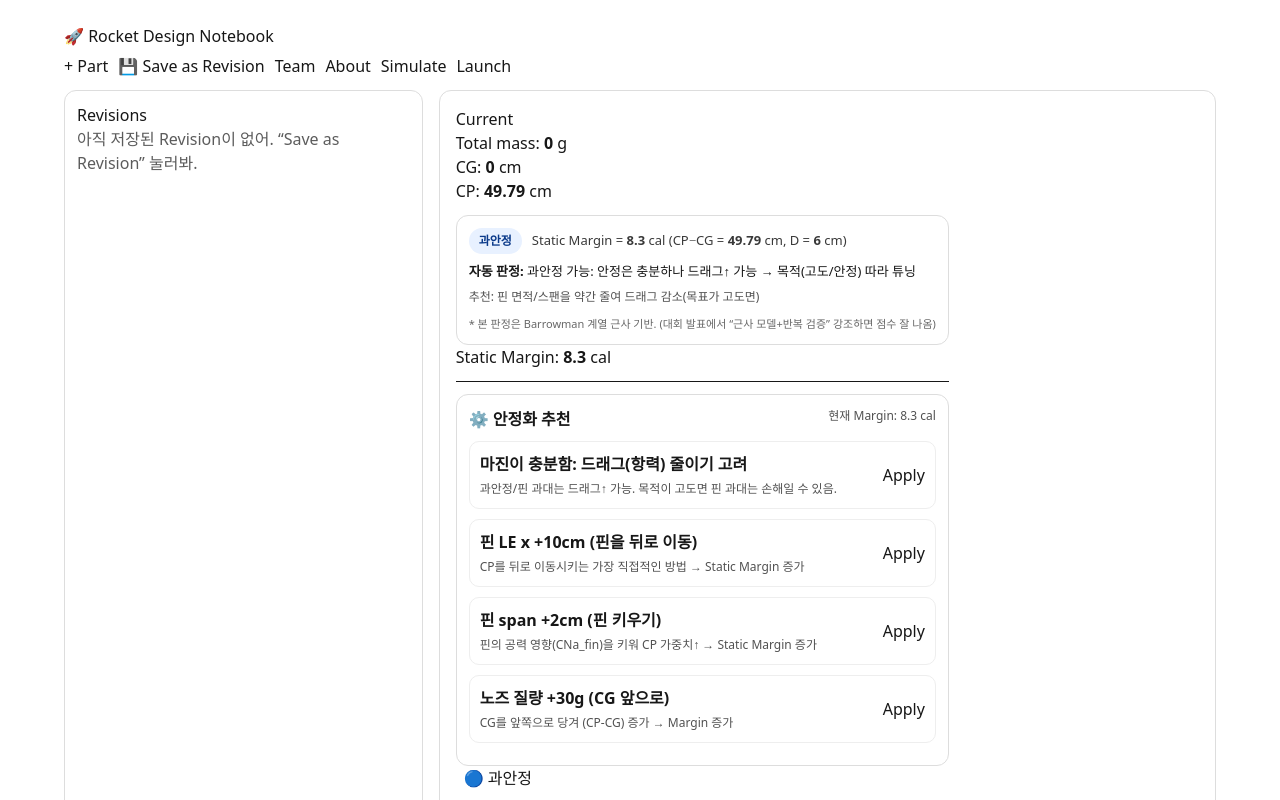
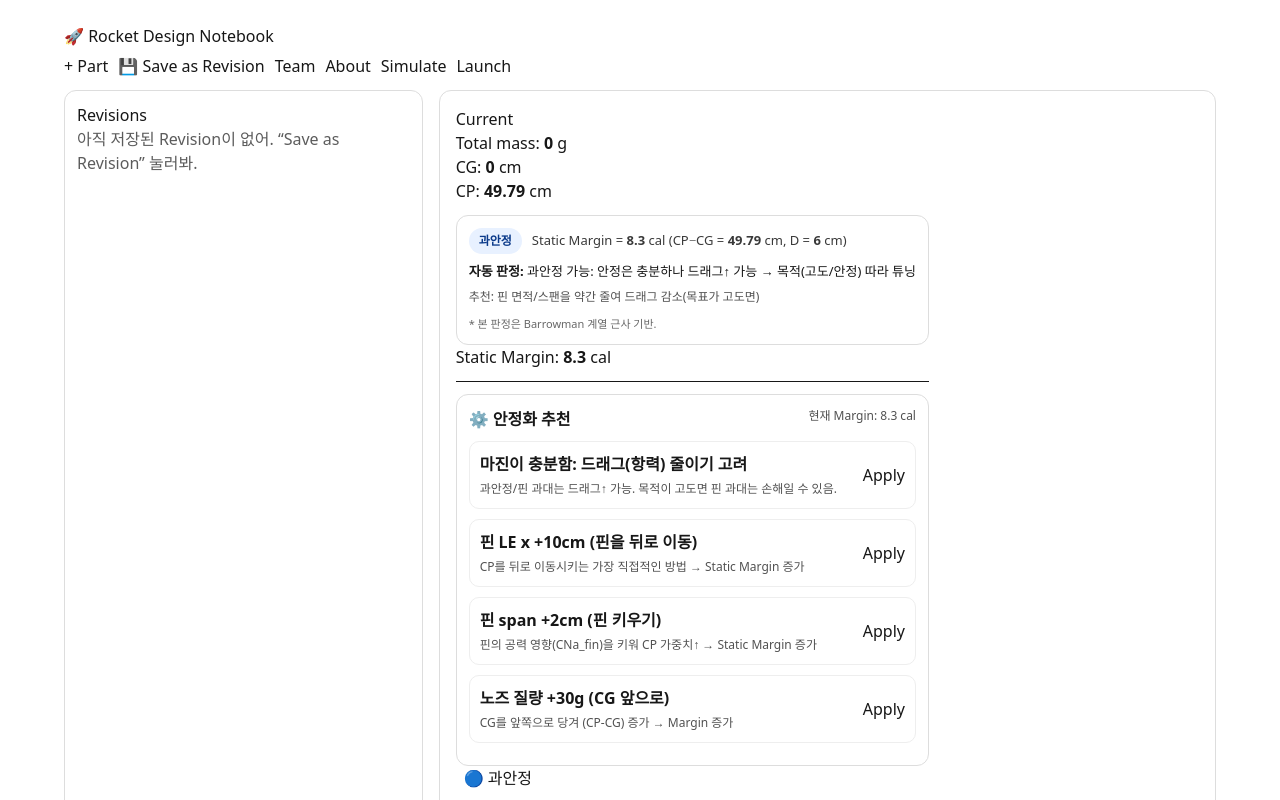
Before and after one commit to dldkfla2008-droid/rocket-design-web, a Next.js app: page / in a window 1280 px wide. Shown: the top 800 px of the page. Built offline with nearby package versions, Linux system fonts and the light colour scheme.

Commit message:
edit text

```diff
--- a/app/page.tsx
+++ b/app/page.tsx
@@ -539,7 +539,7 @@ function DecisionSummary({
       <div style={{ marginTop: 6, fontSize: 12, opacity: 0.75 }}>{tip}</div>
 
       <div style={{ marginTop: 10, fontSize: 11, opacity: 0.65 }}>
-        * 본 판정은 Barrowman 계열 근사 기반. (대회 발표에서 “근사 모델+반복 검증” 강조하면 점수 잘 나옴)
+        * 본 판정은 Barrowman 계열 근사 기반.
       </div>
     </div>
   );
--- a/app/simulate/page.tsx
+++ b/app/simulate/page.tsx
@@ -51,7 +51,7 @@ export default function SimulatePage() {
     <main style={{ maxWidth: 900, margin: "0 auto", padding: 24 }}>
       <h1>🚀 Flight Simulation (1D)</h1>
       <p style={{ opacity: 0.8 }}>
-        추력곡선 기반 단순 수직 비행 시뮬레이션 (교육·설계 비교용 근사)
+        추력곡선 기반 단순 수직 비행 시뮬레이션
       </p>
 
       <a href="/">← Design</a>
```
